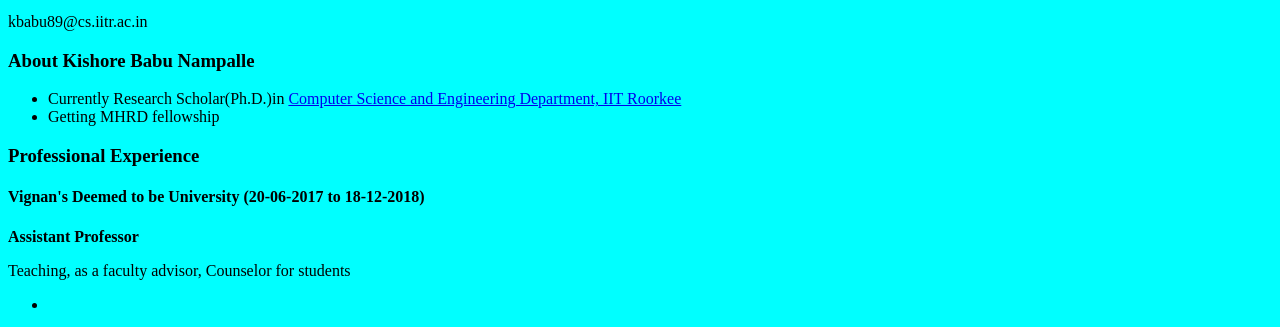
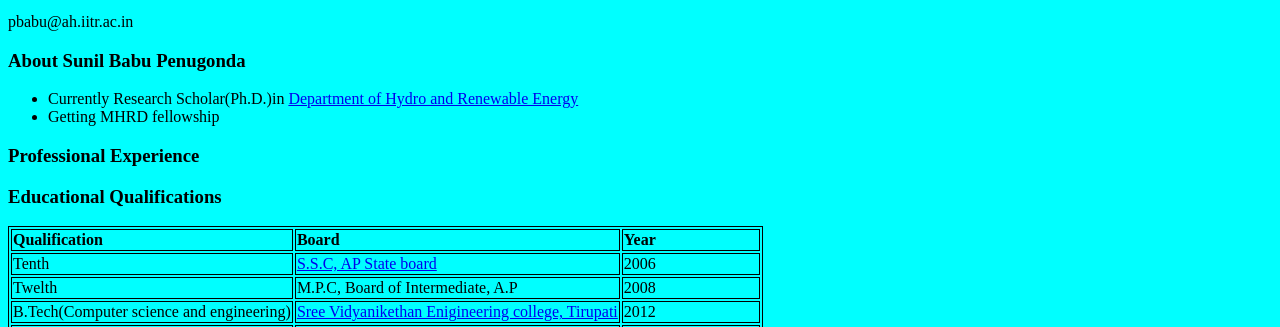
Before and after one commit to Sunilbabu645/sunilbabu645.github.io, a plain HTML site: page index.html in a window 1280 px wide. Shown: the part 625-952 px from the top of the page. Drawn offline with Linux system fonts and the light colour scheme.

Commit message:
Update index.html

```diff
--- a/index.html
+++ b/index.html
@@ -27,34 +27,28 @@
 <div id="header">
 <p id="name"> Name: Kishore Babu Nampalle</p>
 
-          <img src="https://user-images.githubusercontent.com/51164612/58732572-89a24600-840f-11e9-8099-8c4d02ae3b1b.jpg" width="200" height="200">
+          <img src="https://user-images.githubusercontent.com/64777712/80962400-9d79d780-8e2a-11ea-8aea-5d20f248aa1f.JPG" width="200" height="200">
 		  <center> <img src="https://user-images.githubusercontent.com/51164612/58937463-1f333200-8790-11e9-93a0-c56c20438970.jpg" width="600" height="300" ></center>
 
 
-         <a href="mailto:kbabu89@cs.iitr.ac.in"></a>
-          <p id="email">kbabu89@cs.iitr.ac.in</p></a>
+         <a href="mailto:pbabu@ah.iitr.ac.in"></a>
+          <p id="email">pbabu@ah.iitr.ac.in</p></a>
 
      </div>
      <div class="left">
      </div>
      <div class="right">
-            <h3>About Kishore Babu Nampalle</h3>
+            <h3>About Sunil Babu Penugonda</h3>
             <p>
             <ul>
                 <li>Currently
-                Research Scholar(Ph.D.)in  <a href="https://www.iitr.ac.in/~CSE/">Computer Science and Engineering Department, IIT Roorkee</a></li>
+                Research Scholar(Ph.D.)in  <a href="https://www.iitr.ac.in/departments/HRE/pages/Home.html/">Department of
+Hydro and Renewable Energy</a></li>
                 <li> Getting MHRD fellowship</li>
                 </ul>
             </p>
             <h3>Professional Experience</h3>
-            <h4 id="University-name">Vignan's Deemed to be University (20-06-2017 to 18-12-2018)</h4>
-            <p id="job-title"><strong>Assistant Professor</strong></p>
-            <p id="job-responsibilities">Teaching, as a faculty advisor, Counselor for students</p>
-            <p>
-            <ul>
-                <li></li>
 
-            </p>
             <h3>Educational Qualifications</h3>
             <table>
                 <tr id="heading">
@@ -124,8 +118,7 @@
             <ul>
 
                 <li>
-                Nidhi Saxena, N.Kishore Babu, & Balasubramanian Raman. (2020, February). Semantic Segmentation of Multispectral Images using Res-Seg-net Model. In 2020 IEEE 14th International Conference on Semantic Computing (ICSC) (pp. 154-157). IEEE.
-
+          ----------------
                </ul>
             </p>
             <h3></h3>
```
